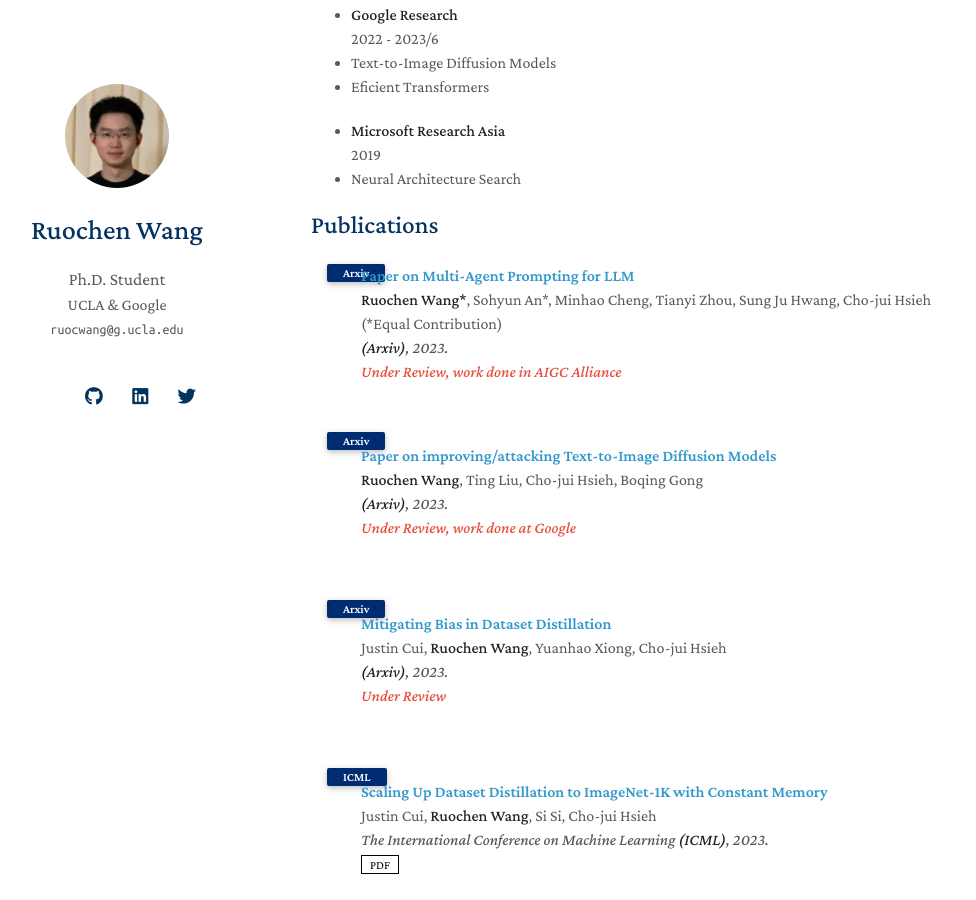
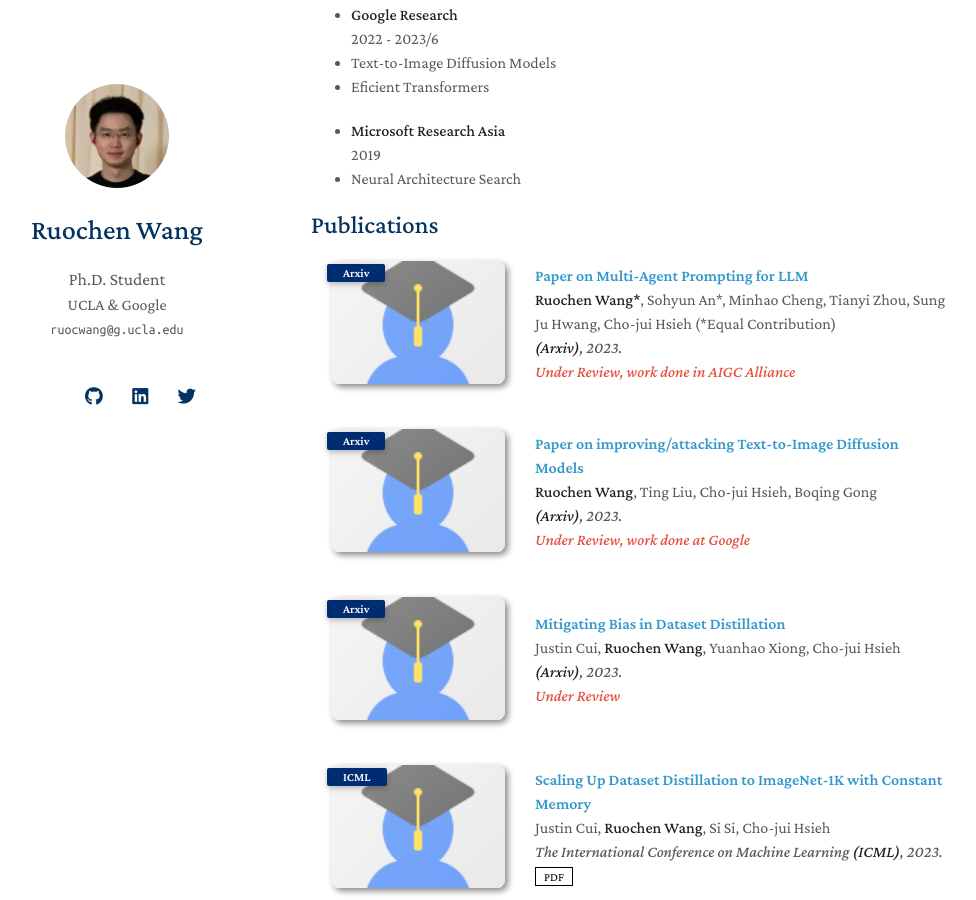
Before and after one commit to ruocwang/ruocwang.github.io, a Jekyll site: the page built from index.md, in a window 1280 px wide and 900 px high, scrolled down 1764 px. Shown: the whole window, without its empty margins (159-1135 px from the left). Built offline with Jekyll 4.4.1, drawn with Linux system fonts in a browser that asks for light colours; nearby versions of some CDN libraries; a style sheet for code colours, icons or effects is not loaded; our own code applies the rules of GitHub Pages for plain Markdown files.

Commit message:
update papers

```diff
--- a/_data/publications.yml
+++ b/_data/publications.yml
@@ -14,55 +14,36 @@ main:
     authors: <strong>Ruochen Wang*</strong>, Sohyun An*, Minhao Cheng, Tianyi Zhou, Sung Ju Hwang, Cho-jui Hsieh (*Equal Contribution)
     conference_short: Arxiv
     conference: <strong>(Arxiv)</strong>, 2023.
-    # pdf: https://arxiv.org/abs/2211.10586
-    # code:
-    # page: https://class-il.mpi-inf.mpg.de/mnemonics/
-    # bibtex: https://class-il.mpi-inf.mpg.de/mnemonics/
     notes: Under Review, work done in AIGC Alliance
-    # image: ./assets/img/teaser_example.png
+    image: ./assets/img/avatar.png
 
   - title: "Paper on improving/attacking Text-to-Image Diffusion Models"
     authors: <strong>Ruochen Wang</strong>, Ting Liu, Cho-jui Hsieh, Boqing Gong
     conference_short: Arxiv
     conference: <strong>(Arxiv)</strong>, 2023.
-    # pdf: https://arxiv.org/abs/2211.10586
-    # code:
-    # page: https://class-il.mpi-inf.mpg.de/mnemonics/
-    # bibtex: https://class-il.mpi-inf.mpg.de/mnemonics/
     notes: Under Review, work done at Google
-    # image: ./assets/img/teaser_example.png
+    image: ./assets/img/avatar.png
 
   - title: "Mitigating Bias in Dataset Distillation"
     authors: Justin Cui, <strong>Ruochen Wang</strong>, Yuanhao Xiong, Cho-jui Hsieh
     conference_short: Arxiv
     conference: <strong>(Arxiv)</strong>, 2023.
-    # pdf: https://arxiv.org/abs/2211.10586
-    # code:
-    # page: https://class-il.mpi-inf.mpg.de/mnemonics/
-    # bibtex: https://class-il.mpi-inf.mpg.de/mnemonics/
     notes: Under Review
-    # image: ./assets/img/teaser_example.png
+    image: ./assets/img/avatar.png
 
   - title: "Scaling Up Dataset Distillation to ImageNet-1K with Constant Memory"
     authors: Justin Cui, <strong>Ruochen Wang</strong>, Si Si, Cho-jui Hsieh
     conference_short: ICML
     conference: The International Conference on Machine Learning <strong>(ICML)</strong>, 2023.
     pdf: https://arxiv.org/abs/2211.10586
-    # code:
-    # page: https://class-il.mpi-inf.mpg.de/mnemonics/
-    # bibtex: https://class-il.mpi-inf.mpg.de/mnemonics/
-    # notes: Oral Presentation
-    # image: ./assets/img/teaser_example.png
+    image: ./assets/img/avatar.png
 
   - title: "FedDM: Iterative Distribution Matching for Communication-Efficient Federated Learning"
     authors: Yuanhao Xiong*, <strong>Ruochen Wang*</strong>, Minhao Cheng, Felix Yu, Cho-Jui Hsieh (*Equal Contribution)
     conference_short: CVPR
     conference: The IEEE / CVF Computer Vision and Pattern Recognition Conference <strong>(CVPR)</strong>, 2023.
     pdf: https://arxiv.org/abs/2207.09653
-    # code:
-    # bibtex: https://bib.yliu.me/MICCAI23.txt
-    # image: ./assets/img/teaser_example_2.png
-    # notes: Early Accept
+    image: ./assets/img/avatar.png
 
   - title: "DC-BENCH: Dataset Condensation Benchmark"
     authors: Justin Cui, <strong>Ruochen Wang</strong>, Si Si, Cho-Jui Hsieh
@@ -71,9 +52,7 @@ main:
     pdf: https://arxiv.org/abs/2207.09639
     code: https://github.com/justincui03/dc_benchmark
     page: https://justincui03.github.io/dcbench/
-    # bibtex: https://bib.yliu.me/MICCAI23.txt
-    # image: ./assets/img/teaser_example_2.png
-    # notes: Early Accept
+    image: ./assets/img/avatar.png
 
   - title: "Efficient Non-Parametric Optimizer Search for Diverse Tasks"
     authors: Justin Cui, <strong>Ruochen Wang</strong>, Si Si, Cho-Jui Hsieh
@@ -81,10 +60,7 @@ main:
     conference: Advances in Neural Information Processing Systems <strong>(NeurIPS)</strong>, 2022.
     pdf: https://arxiv.org/abs/2209.13575
     code: https://github.com/ruocwang/efficient-optimizer-search
-    # page: https://justincui03.github.io/dcbench/
-    # bibtex: https://bib.yliu.me/MICCAI23.txt
-    # image: ./assets/img/teaser_example_2.png
-    # notes: Early Accept
+    image: ./assets/img/avatar.png
 
   - title: "Generalizing Few-Shot NAS with Gradient Matching"
     authors: Shoukang Hu*, <strong>Ruochen Wang*</strong>, Lanqing Hong, Zhenguo Li, Cho-Jui Hsieh, Jiashi Feng (*Equal Contribution)
@@ -92,21 +68,14 @@ main:
     conference: The International Conference on Learning Representations <strong>(ICLR)</strong>, 2022.
     pdf: https://arxiv.org/abs/2203.15207
     code: https://github.com/skhu101/GM-NAS
-    # page: https://justincui03.github.io/dcbench/
-    # bibtex: https://bib.yliu.me/MICCAI23.txt
-    # image: ./assets/img/teaser_example_2.png
-    # notes: Early Accept
+    image: ./assets/img/avatar.png
 
   - title: "Learning to Schedule Learning rate with Graph Neural Networks"
     authors: Yuanhao Xiong, Li-Cheng Lan, Xiangning Chen, <strong>Ruochen Wang</strong>, Cho-Jui Hsieh
     conference_short: ICLR
     conference: The International Conference on Learning Representations <strong>(ICLR)</strong>, 2022.
     pdf: https://openreview.net/pdf?id=k7efTb0un9z
-    # code: https://github.com/ruocwang/efficient-optimizer-search
-    # page: https://justincui03.github.io/dcbench/
-    # bibtex: https://bib.yliu.me/MICCAI23.txt
-    # image: ./assets/img/teaser_example_2.png
-    # notes: Early Accept
+    image: ./assets/img/avatar.png
 
   - title: "RANK-NOSH: Efficient Predictor-Based NAS via Non-Uniform Successive Halving"
     authors: <strong>Ruochen Wang</strong>, Xiangning Chen, Minhao Cheng, Xiaocheng Tang, Cho-Jui Hsieh
@@ -114,10 +83,7 @@ main:
     conference: The IEEE / CVF International Conference on Computer Vision <strong>(ICCV)</strong>, 2021.
     pdf: https://arxiv.org/abs/2108.08019
     code: https://github.com/ruocwang/
-    # page: https://justincui03.github.io/dcbench/
-    # bibtex: https://bib.yliu.me/MICCAI23.txt
-    # image: ./assets/img/teaser_example_2.png
-    # notes: Early Accept
+    image: ./assets/img/avatar.png
 
   - title: "Rethinking Architecture Selection in Differentiable NAS"
     authors: <strong>Ruochen Wang</strong>, Minhao Cheng, Xiangning Chen, Xiaocheng Tang, Cho-Jui Hsieh
@@ -125,9 +91,7 @@ main:
     conference: The International Conference on Learning Representations <strong>(ICLR)</strong>, 2021.
     pdf: https://arxiv.org/abs/2203.15207
     code: https://github.com/skhu101/GM-NAS
-    # page: https://justincui03.github.io/dcbench/
-    # bibtex: https://bib.yliu.me/MICCAI23.txt
-    # image: ./assets/img/teaser_example_2.png
+    image: ./assets/img/avatar.png
     notes: Outstanding Paper Award (1/8)
 
   - title: "DrNAS: Dirichlet Neural Architecture Search"
@@ -136,7 +100,4 @@ main:
     conference: The International Conference on Learning Representations <strong>(ICLR)</strong>, 2021.
     pdf: https://arxiv.org/abs/2203.15207
     code: https://github.com/skhu101/GM-NAS
-    # page: https://justincui03.github.io/dcbench/
-    # bibtex: https://bib.yliu.me/MICCAI23.txt
-    # image: ./assets/img/teaser_example_2.png
-    # notes: Outstanding Paper Award (1/8)
+    image: ./assets/img/avatar.png
```
